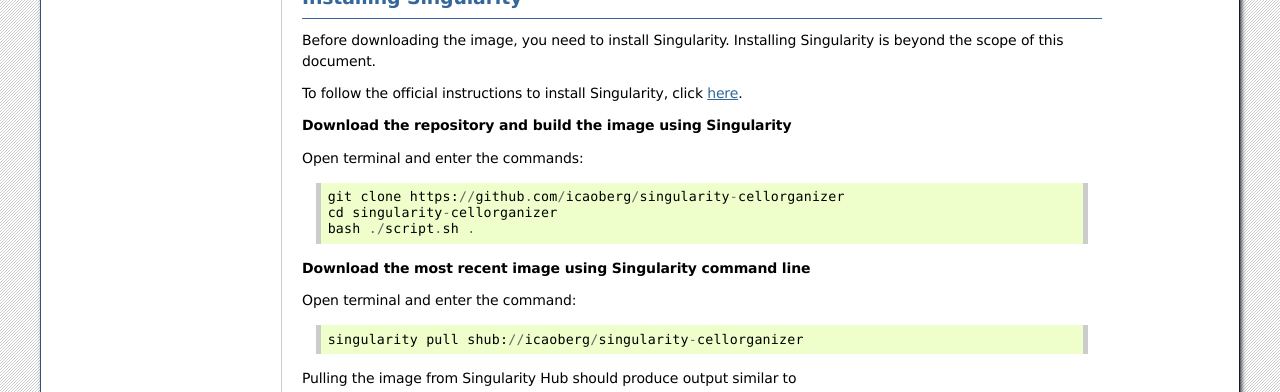
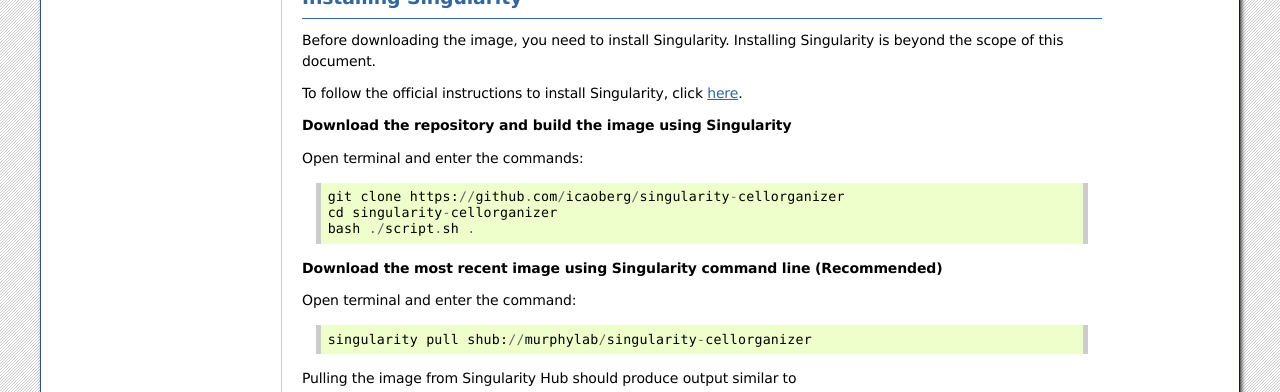
Before and after one commit to murphygroup/cellorganizer-documentation_old, a Sphinx documentation site: the page built from source/chapters/singularity/index.rst, in a window 1280 px wide and 900 px high, scrolled down 775 px, cut to the strip 0-392 px from the top of the window. Built offline with Sphinx 7.4.7, drawn with Linux system fonts in a browser that asks for light colours.

Commit message:
Update index.rst

```diff
--- a/source/chapters/singularity/index.rst
+++ b/source/chapters/singularity/index.rst
@@ -48,11 +48,11 @@
 	bash ./script.sh .
 
 
-**Download the most recent image using Singularity command line**
+**Download the most recent image using Singularity command line (Recommended)**
 
 Open terminal and enter the command::
 
-	singularity pull shub://icaoberg/singularity-cellorganizer
+	singularity pull shub://murphylab/singularity-cellorganizer
 
 Pulling the image from Singularity Hub should produce output similar to
 
```
